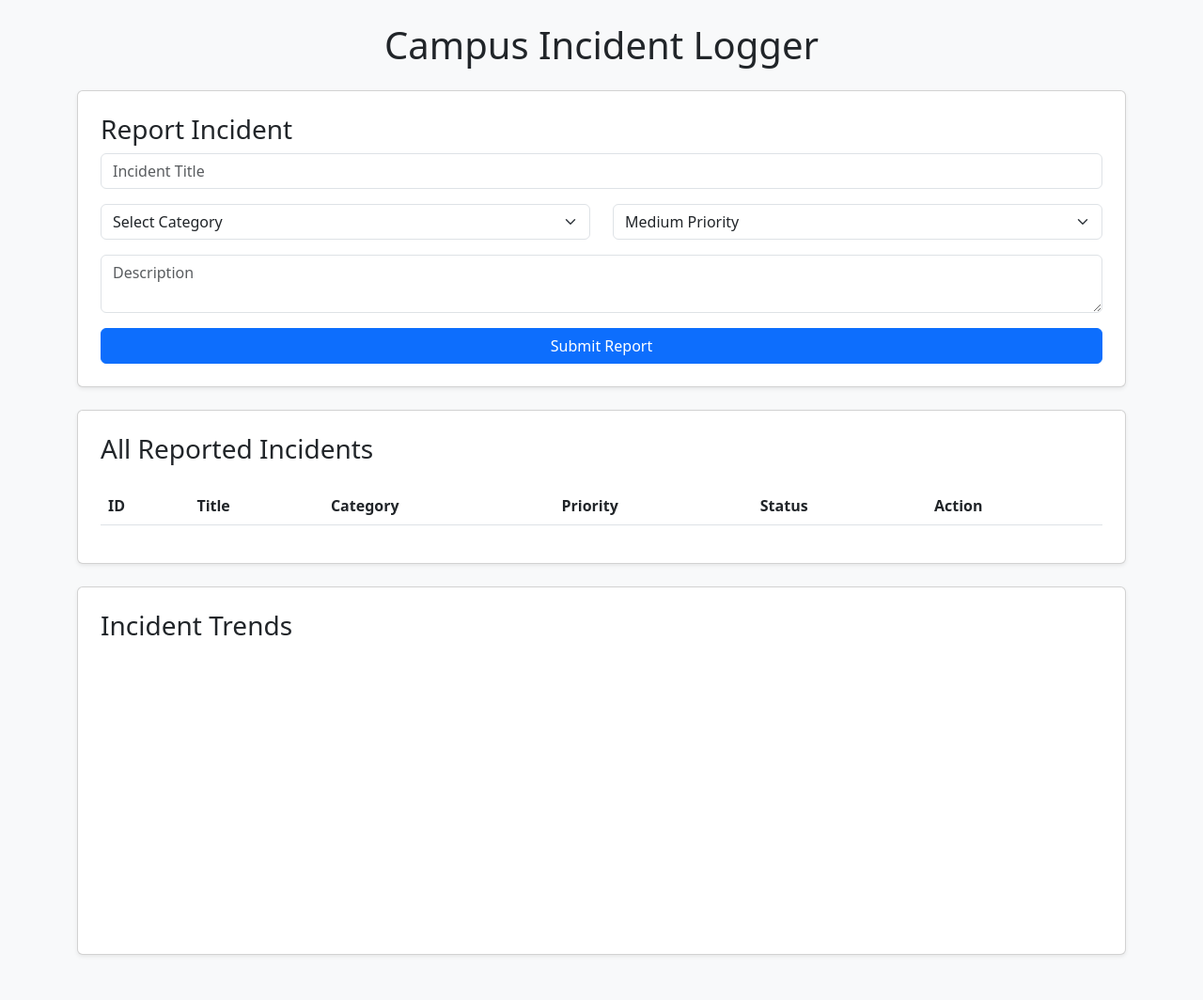
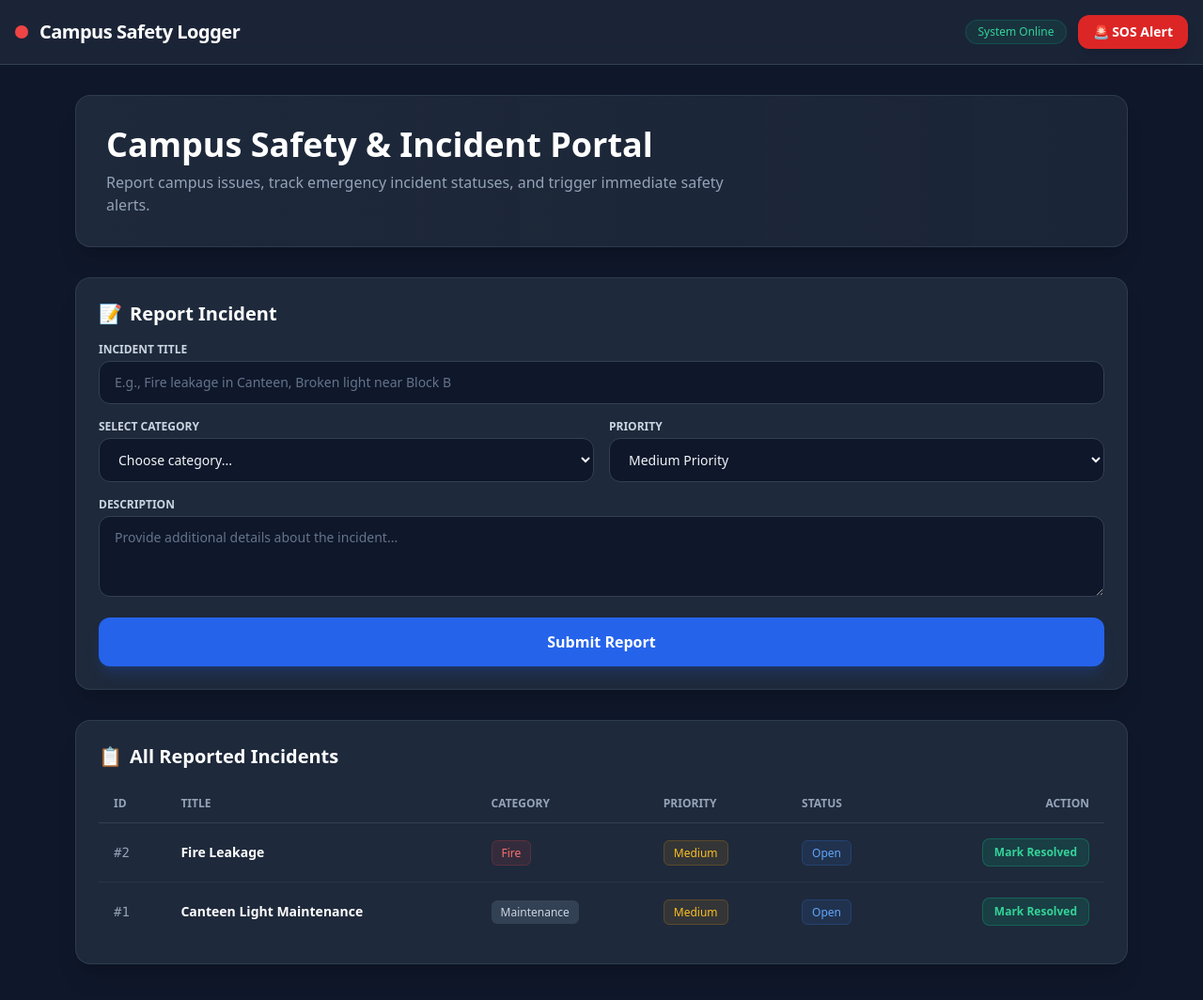
Before and after one commit to vadrevulavanya/CAMPUS-SAFETY, a plain HTML site: page index.html in a window 1280 px wide. Shown: the whole page at 94% size. Before the commit the page ends 1040 px from the top, so only its background shows below. Drawn offline with nearby package versions, Linux system fonts and the light colour scheme; no server answers.

Commit message:
Update index.html

```diff
--- a/index.html
+++ b/index.html
@@ -1,163 +1,142 @@
 <!DOCTYPE html>
 <html lang="en">
 <head>
-    <meta charset="UTF-8">
-    <meta name="viewport" content="width=device-width, initial-scale=1.0">
-    <title>Campus Safety Logger</title>
-    <link href="https://cdn.jsdelivr.net/npm/bootstrap@5.3.0/dist/css/bootstrap.min.css" rel="stylesheet">
-    <script src="https://cdn.jsdelivr.net/npm/chart.js"></script>
+  <meta charset="UTF-8" />
+  <meta name="viewport" content="width=device-width, initial-scale=1.0" />
+  <title>Campus Incident Logger & Safety Portal</title>
+  <script src="https://cdn.tailwindcss.com"></script>
 </head>
-<body class="container py-4 bg-light">
+<body class="bg-slate-900 text-slate-100 font-sans antialiased min-h-screen pb-12">
 
-    <h1 class="text-center mb-4">Campus Incident Logger</h1>
+  <!-- Top Navigation -->
+  <nav class="bg-slate-800/80 backdrop-blur-md border-b border-slate-700 sticky top-0 z-50">
+    <div class="max-w-7xl mx-auto px-4 py-4 flex justify-between items-center">
+      <div class="flex items-center gap-3">
+        <div class="w-3.5 h-3.5 bg-red-500 rounded-full animate-ping"></div>
+        <span class="font-extrabold text-xl tracking-tight text-white">Campus Safety Logger</span>
+      </div>
+      <div class="flex items-center gap-3">
+        <span class="hidden sm:inline text-xs bg-emerald-500/10 text-emerald-400 border border-emerald-500/20 px-3 py-1 rounded-full font-medium">System Online</span>
+        <button onclick="sendSOS()" class="bg-red-600 hover:bg-red-700 text-white font-bold text-sm px-4 py-2 rounded-xl shadow-lg transition">🚨 SOS Alert</button>
+      </div>
+    </div>
+  </nav>
 
-    <!-- FORM SECTION -->
-    <div class="card p-4 mb-4 shadow-sm">
-        <h3>Report Incident</h3>
-        <form id="incidentForm">
-            <div class="mb-3">
-                <input type="text" id="title" class="form-control" placeholder="Incident Title" required>
+  <!-- Main Container -->
+  <main class="max-w-6xl mx-auto px-4 mt-8 space-y-8">
+
+    <!-- Hero Banner -->
+    <div class="bg-gradient-to-r from-slate-800 to-slate-800/80 border border-slate-700/80 rounded-2xl p-6 md:p-8 shadow-xl">
+      <h1 class="text-2xl md:text-4xl font-bold text-white mb-2">Campus Safety & Incident Portal</h1>
+      <p class="text-slate-400 text-sm md:text-base max-w-2xl">
+        Report campus issues, track emergency incident statuses, and trigger immediate safety alerts.
+      </p>
     </div>
-            <div class="row mb-3">
-                <div class="col-md-6">
-                    <select id="category" class="form-select" required>
-                        <option value="" disabled selected>Select Category</option>
-                        <option value="Fire">Fire</option>
-                        <option value="Medical">Medical</option>
-                        <option value="Security">Security</option>
-                        <option value="Maintenance">Maintenance</option>
+
+    <!-- Report Incident Form Card -->
+    <section class="bg-slate-800 border border-slate-700/80 rounded-2xl p-6 shadow-xl">
+      <h2 class="text-xl font-bold text-white mb-4 flex items-center gap-2">
+        <span>📝</span> Report Incident
+      </h2>
+
+      <form class="space-y-4">
+        <div>
+          <label class="block text-xs font-semibold text-slate-300 uppercase mb-1">Incident Title</label>
+          <input type="text" placeholder="E.g., Fire leakage in Canteen, Broken light near Block B"
+            class="w-full bg-slate-900 border border-slate-700 rounded-xl px-4 py-3 text-slate-100 placeholder-slate-500 focus:outline-none focus:border-blue-500 transition text-sm" />
+        </div>
+
+        <div class="grid grid-cols-1 sm:grid-cols-2 gap-4">
+          <div>
+            <label class="block text-xs font-semibold text-slate-300 uppercase mb-1">Select Category</label>
+            <select class="w-full bg-slate-900 border border-slate-700 rounded-xl px-4 py-3 text-slate-100 focus:outline-none focus:border-blue-500 transition text-sm">
+              <option value="">Choose category...</option>
+              <option value="fire">Fire & Hazard</option>
+              <option value="maintenance">Maintenance</option>
+              <option value="security">Security / Harassment</option>
+              <option value="medical">Medical Emergency</option>
             </select>
           </div>
-                <div class="col-md-6">
-                    <select id="priority" class="form-select">
-                        <option value="Low">Low Priority</option>
-                        <option value="Medium" selected>Medium Priority</option>
-                        <option value="High">High Priority</option>
+
+          <div>
+            <label class="block text-xs font-semibold text-slate-300 uppercase mb-1">Priority</label>
+            <select class="w-full bg-slate-900 border border-slate-700 rounded-xl px-4 py-3 text-slate-100 focus:outline-none focus:border-blue-500 transition text-sm">
+              <option value="low">Low Priority</option>
+              <option value="medium" selected>Medium Priority</option>
+              <option value="high">High Priority</option>
             </select>
           </div>
         </div>
-            <div class="mb-3">
-                <textarea id="description" class="form-control" placeholder="Description" rows="2"></textarea>
-            </div>
-            <button type="submit" class="btn btn-primary w-100">Submit Report</button>
-        </form>
+
+        <div>
+          <label class="block text-xs font-semibold text-slate-300 uppercase mb-1">Description</label>
+          <textarea rows="3" placeholder="Provide additional details about the incident..."
+            class="w-full bg-slate-900 border border-slate-700 rounded-xl px-4 py-3 text-slate-100 placeholder-slate-500 focus:outline-none focus:border-blue-500 transition text-sm"></textarea>
         </div>
 
-    <!-- TABLE SECTION -->
-    <div class="card p-4 mb-4 shadow-sm">
-        <h3>All Reported Incidents</h3>
-        <table class="table table-striped mt-3">
+        <button type="button" class="w-full bg-blue-600 hover:bg-blue-500 text-white font-bold py-3.5 rounded-xl transition shadow-lg shadow-blue-600/20 active:scale-[0.99]">
+          Submit Report
+        </button>
+      </form>
+    </section>
+
+    <!-- All Reported Incidents Table -->
+    <section class="bg-slate-800 border border-slate-700/80 rounded-2xl p-6 shadow-xl">
+      <h2 class="text-xl font-bold text-white mb-4 flex items-center gap-2">
+        <span>📋</span> All Reported Incidents
+      </h2>
+
+      <div class="overflow-x-auto">
+        <table class="w-full text-left text-sm border-collapse">
           <thead>
-                <tr>
-                    <th>ID</th>
-                    <th>Title</th>
-                    <th>Category</th>
-                    <th>Priority</th>
-                    <th>Status</th>
-                    <th>Action</th>
+            <tr class="border-b border-slate-700 text-slate-400 text-xs uppercase">
+              <th class="py-3 px-4">ID</th>
+              <th class="py-3 px-4">Title</th>
+              <th class="py-3 px-4">Category</th>
+              <th class="py-3 px-4">Priority</th>
+              <th class="py-3 px-4">Status</th>
+              <th class="py-3 px-4 text-right">Action</th>
             </tr>
           </thead>
-            <tbody id="incidentTableBody">
-                <!-- Dynamically populated -->
+          <tbody class="divide-y divide-slate-700/50">
+            <!-- Row 1 -->
+            <tr class="hover:bg-slate-700/30 transition">
+              <td class="py-4 px-4 font-mono text-slate-400">#2</td>
+              <td class="py-4 px-4 font-semibold text-white">Fire Leakage</td>
+              <td class="py-4 px-4"><span class="bg-red-500/10 text-red-400 border border-red-500/20 text-xs px-2.5 py-1 rounded-md">Fire</span></td>
+              <td class="py-4 px-4"><span class="bg-amber-500/10 text-amber-400 border border-amber-500/20 text-xs px-2.5 py-1 rounded-md">Medium</span></td>
+              <td class="py-4 px-4"><span class="bg-blue-500/10 text-blue-400 border border-blue-500/20 text-xs px-2.5 py-1 rounded-md">Open</span></td>
+              <td class="py-4 px-4 text-right">
+                <button class="bg-emerald-600/20 hover:bg-emerald-600/30 text-emerald-400 border border-emerald-500/30 text-xs font-semibold px-3 py-1.5 rounded-lg transition">Mark Resolved</button>
+              </td>
+            </tr>
+            <!-- Row 2 -->
+            <tr class="hover:bg-slate-700/30 transition">
+              <td class="py-4 px-4 font-mono text-slate-400">#1</td>
+              <td class="py-4 px-4 font-semibold text-white">Canteen Light Maintenance</td>
+              <td class="py-4 px-4"><span class="bg-slate-700 text-slate-300 text-xs px-2.5 py-1 rounded-md">Maintenance</span></td>
+              <td class="py-4 px-4"><span class="bg-amber-500/10 text-amber-400 border border-amber-500/20 text-xs px-2.5 py-1 rounded-md">Medium</span></td>
+              <td class="py-4 px-4"><span class="bg-blue-500/10 text-blue-400 border border-blue-500/20 text-xs px-2.5 py-1 rounded-md">Open</span></td>
+              <td class="py-4 px-4 text-right">
+                <button class="bg-emerald-600/20 hover:bg-emerald-600/30 text-emerald-400 border border-emerald-500/30 text-xs font-semibold px-3 py-1.5 rounded-lg transition">Mark Resolved</button>
+              </td>
+            </tr>
           </tbody>
         </table>
       </div>
+    </section>
 
-    <!-- CHART SECTION -->
-    <div class="card p-4 shadow-sm">
-        <h3>Incident Trends</h3>
-        <canvas id="trendChart" style="max-height: 300px;"></canvas>
-    </div>
+  </main>
 
   <script>
-        let chartInstance = null;
-
-        // Load incidents on initial load
-        document.addEventListener('DOMContentLoaded', loadIncidents);
-
-        // Submit new incident
-        document.getElementById('incidentForm').addEventListener('submit', async (e) => {
-            e.preventDefault();
-            const payload = {
-                title: document.getElementById('title').value,
-                category: document.getElementById('category').value,
-                priority: document.getElementById('priority').value,
-                description: document.getElementById('description').value
-            };
-
-            await fetch('/api/incidents', {
-                method: 'POST',
-                headers: { 'Content-Type': 'application/json' },
-                body: JSON.stringify(payload)
+    function sendSOS() {
+      if (navigator.geolocation) {
+        navigator.geolocation.getCurrentPosition((pos) => {
+          alert("🚨 SOS SENT!\nLatitude: " + pos.coords.latitude + "\nLongitude: " + pos.coords.longitude);
         });
-
-            document.getElementById('incidentForm').reset();
-            loadIncidents();
-        });
-
-        // Load Incidents and render Table + Chart
-        async function loadIncidents() {
-            const res = await fetch('/api/incidents');
-            const data = await res.json();
-
-            // Populate Table
-            const tbody = document.getElementById('incidentTableBody');
-            tbody.innerHTML = '';
-
-            data.incidents.forEach(item => {
-                const row = `
-                    <tr>
-                        <td>${item.id}</td>
-                        <td><strong>${item.title}</strong><br><small class="text-muted">${item.description || ''}</small></td>
-                        <td><span class="badge bg-secondary">${item.category}</span></td>
-                        <td><span class="badge ${item.priority === 'High' ? 'bg-danger' : item.priority === 'Medium' ? 'bg-warning text-dark' : 'bg-info'}">${item.priority}</span></td>
-                        <td><span class="badge ${item.status === 'Resolved' ? 'bg-success' : 'bg-primary'}">${item.status}</span></td>
-                        <td>
-                            ${item.status === 'Open'
-                                ? `<button class="btn btn-sm btn-outline-success" onclick="updateStatus(${item.id}, 'Resolved')">Mark Resolved</button>`
-                                : `<button class="btn btn-sm btn-outline-secondary" onclick="updateStatus(${item.id}, 'Open')">Reopen</button>`
+      } else {
+        alert("🚨 SOS Alert Sent!");
       }
-                        </td>
-                    </tr>
-                `;
-                tbody.innerHTML += row;
-            });
-
-            // Populate Chart
-            renderChart(data.catData);
-        }
-
-        // Update Incident Status
-        async function updateStatus(id, status) {
-            await fetch('/api/incidents/update', {
-                method: 'POST',
-                headers: { 'Content-Type': 'application/json' },
-                body: JSON.stringify({ id, status })
-            });
-            loadIncidents();
-        }
-
-        // Render Chart.js Chart
-        function renderChart(catData) {
-            const ctx = document.getElementById('trendChart').getContext('2d');
-            if (chartInstance) {
-                chartInstance.destroy();
-            }
-            chartInstance = new Chart(ctx, {
-                type: 'bar',
-                data: {
-                    labels: Object.keys(catData),
-                    datasets: [{
-                        label: 'Incidents Count',
-                        data: Object.values(catData),
-                        backgroundColor: '#0d6efd'
-                    }]
-                },
-                options: {
-                    responsive: true,
-                    scales: { y: { beginAtZero: true, ticks: { stepSize: 1 } } }
-                }
-            });
     }
   </script>
 </body>
```
Lines whose indentation alone changed are shown as unchanged.
